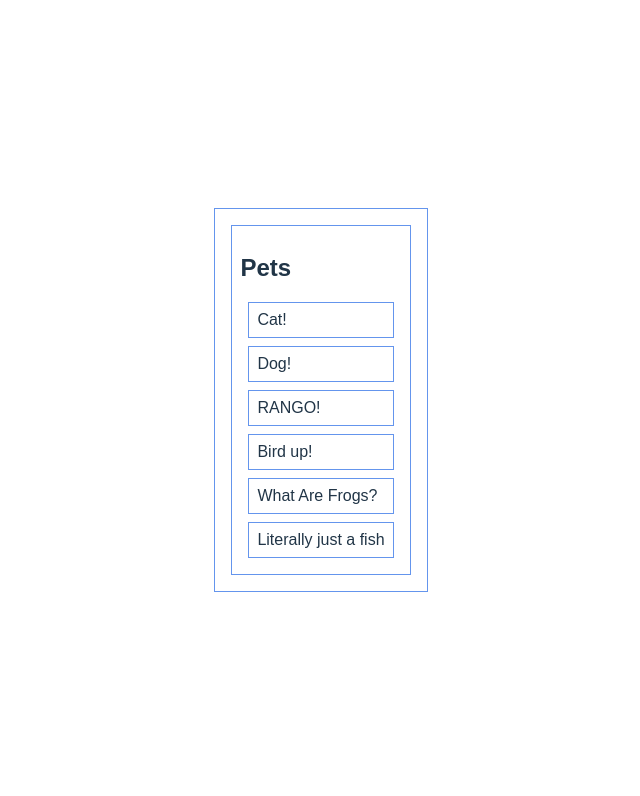
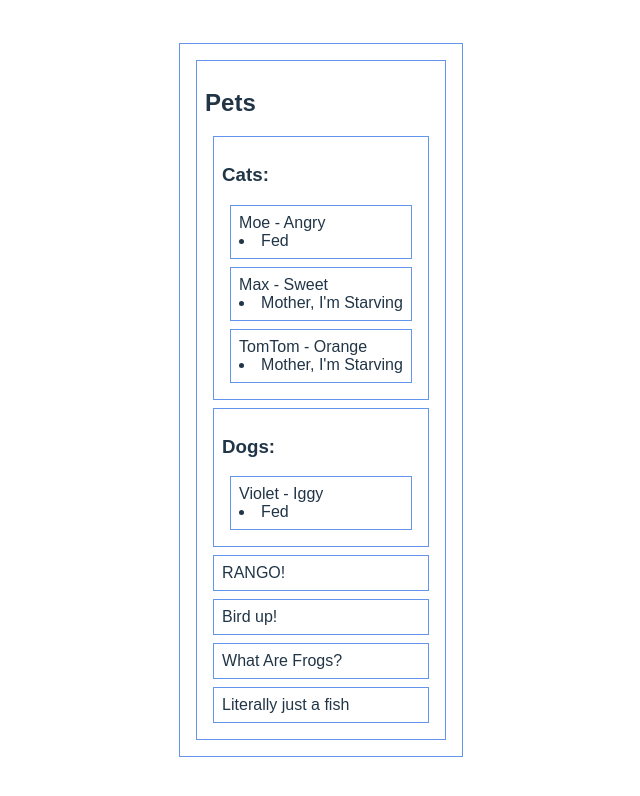
Before and after one commit to natnichols/floorplan-lab-pets, a React (Vite) app: page / in a window 1280 px wide. Shown: the top 796 px of the page, without its empty margins (319-959 px from the left). Built offline with nearby package versions, Linux system fonts and the light colour scheme.

Commit message:
add name, breed, and fed props to Dog; add Dog Violet to Pets component

```diff
--- a/src/Cat.jsx
+++ b/src/Cat.jsx
@@ -1,7 +1,8 @@
 const Cat = (props) => {
   return (
     <div>
-      Cat!
+      {props.cat.name} - {props.cat.breed}
+      <li>{props.cat.fed ? "Fed" : "Mother, I'm Starving" } </li>
     </div>
   )
 }
--- a/src/Dog.jsx
+++ b/src/Dog.jsx
@@ -1,7 +1,8 @@
 const Dog = (props) => {
   return (
     <div>
-      Dog!
+      {props.dog.name} - {props.dog.breed}
+      <li>{props.dog.fed ? "Fed" : "Is that Ham?"} </li>
     </div>
   )
 }
--- a/src/Pet.jsx
+++ b/src/Pet.jsx
@@ -9,8 +9,16 @@ const Pet = (props) => {
   return (
     <div>
       <h2>Pets</h2>
-      <Cat />
-      <Dog />
+      <div>
+        <h3>Cats:</h3>
+        <Cat cat={{name: "Moe", breed: "Angry", fed:1 }} />
+        <Cat cat={{name: "Max", breed: "Sweet", fed:0 }} />
+        <Cat cat={{name: "TomTom", breed: "Orange", fed:0 }} />
+      </div>
+      <div>
+        <h3>Dogs:</h3>
+        <Dog dog={{name: "Violet", breed: "Iggy", fed:1}} />
+      </div>
       <Reptile />
       <Bird />
       <Amphibian />
```
